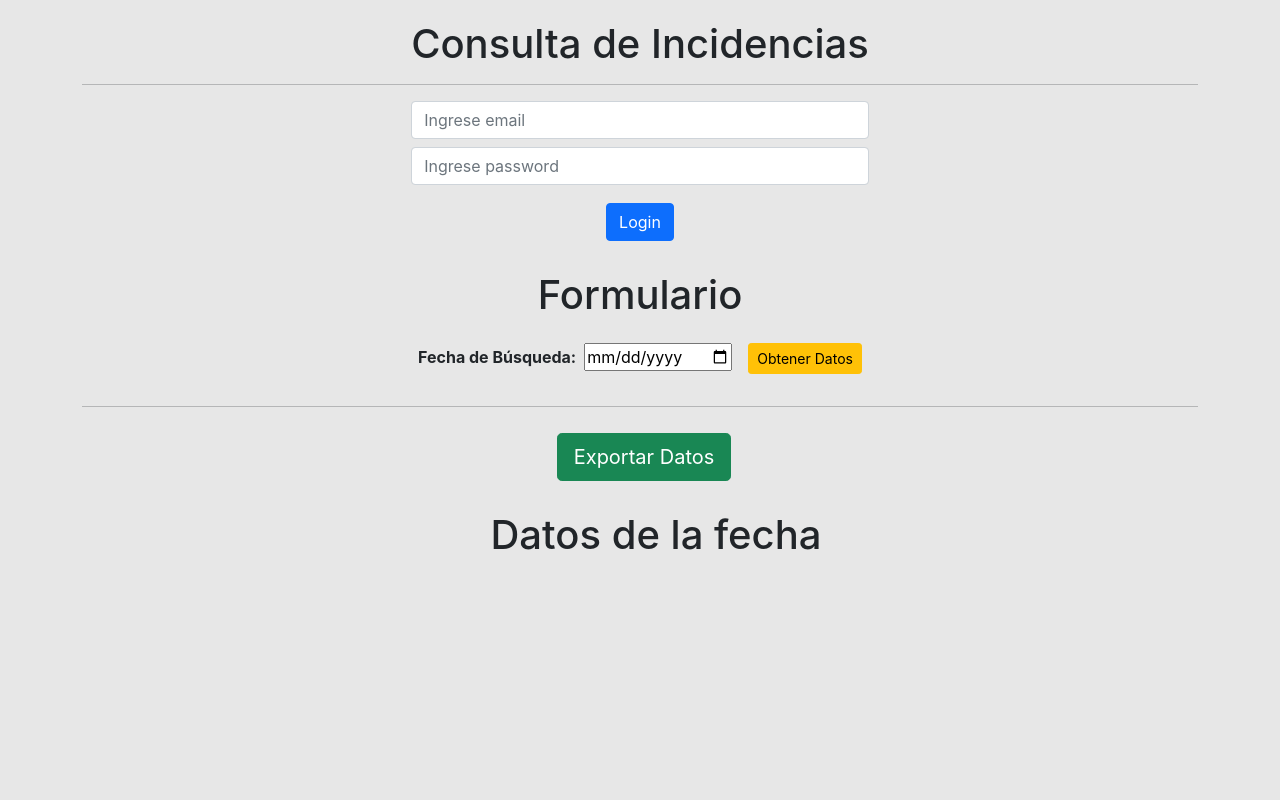
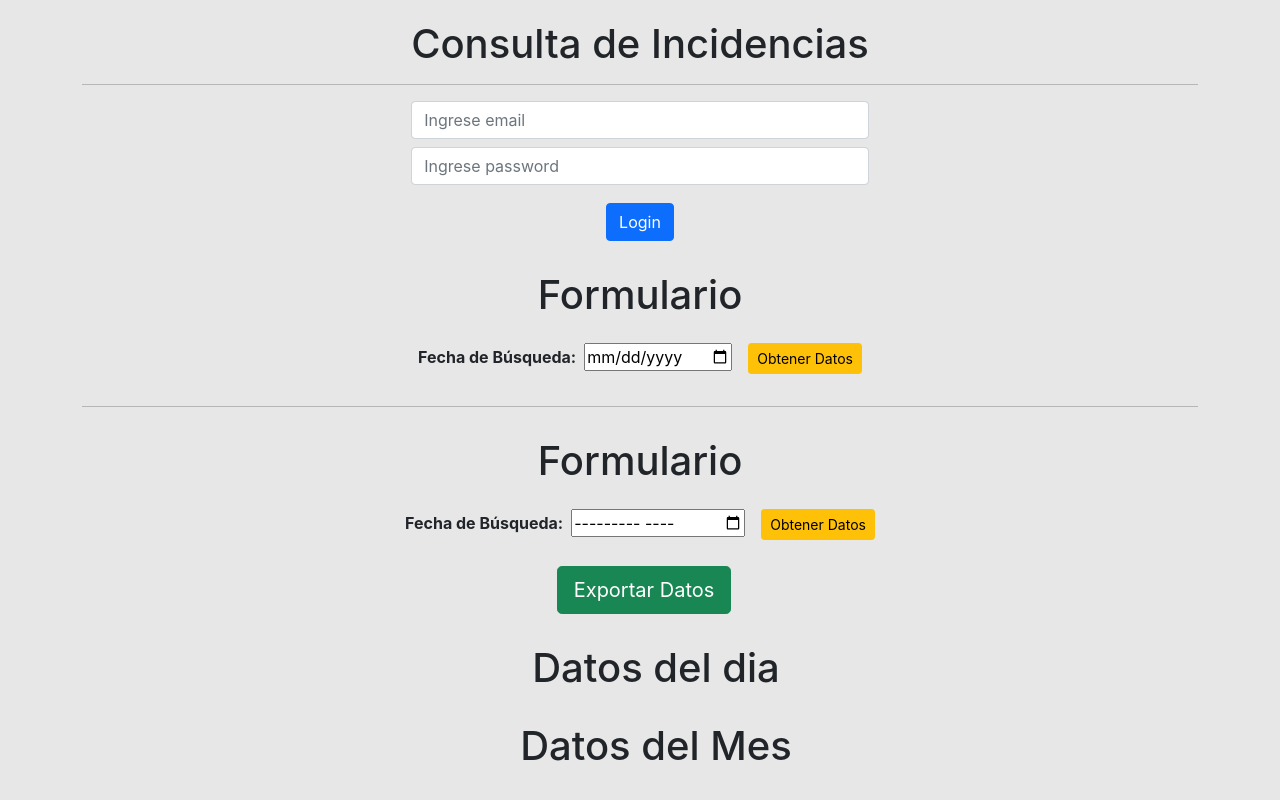
Before and after one commit to luisgl97/api-incidentes, a React (Create React App) app: page / in a window 1280 px wide. Built offline with nearby package versions, Linux system fonts and the light colour scheme.

Commit message:
incidentes por mes

```diff
--- a/src/App.js
+++ b/src/App.js
@@ -1,15 +1,18 @@
-import { useState} from "react";
+import { useState } from "react";
 import {ExportarDatos} from "./components/ExportarDatos";
 import { Formulario } from "./components/Formulario";
+import { FormularioMes } from "./components/FormularioMes";
 import { Login } from "./components/Login";
+import { MostrarDatosMes } from "./components/MostrarDatosMes";
 
 function App() {
 
   const [token, setToken] = useState();
 
   const [incidencia, setIncidencia] = useState([]);
-  const [arrayObjeto, setArrayObjeto] = useState([]);
+  const [incidenciaMes, setIncidenciaMes] = useState([]);
   const [fecha, setFecha] = useState({});
+  const [fechaMes, setFechaMes] = useState();
 
   return (
     <div className="container ">
@@ -17,9 +20,11 @@ function App() {
       <h1>Consulta de Incidencias</h1>
       <hr />
       <Login setToken={setToken}/>
-      <Formulario token={token} setFecha={setFecha} setIncidencia={setIncidencia} setArrayObjeto={setArrayObjeto}/>
+      <Formulario token={token} setFecha={setFecha} setIncidencia={setIncidencia}/>
       <hr />
-      <ExportarDatos fecha={fecha} incidencia={incidencia} arrayObjeto={arrayObjeto}/>
+      <FormularioMes token={token} setFechaMes={setFechaMes} setIncidenciaMes={setIncidenciaMes}/>
+      <ExportarDatos fecha={fecha} incidencia={incidencia}/>
+      <MostrarDatosMes fechaMes={fechaMes} incidenciaMes={incidenciaMes}/>
       </div>
 
     </div>
--- a/src/components/ExportarDatos.js
+++ b/src/components/ExportarDatos.js
@@ -1,7 +1,7 @@
 import React from 'react'
 
 export const ExportarDatos = (props) => {
-    const {fecha, incidencia, arrayObjeto} = props;
+    const {fecha, incidencia} = props;
 
 
   const mandarDatosExcel = async () => {
@@ -15,11 +15,10 @@ export const ExportarDatos = (props) => {
         headers:{
           "Content-Type": "application/json",
         },
-        body: JSON.stringify(arrayObjeto)
+        body: JSON.stringify(incidencia)
       })
       console.log(res);
       console.log("Mandar datos excel");
-      console.log(arrayObjeto)
     } catch (error) {
       console.log(error);
     }
@@ -30,8 +29,8 @@ export const ExportarDatos = (props) => {
         Exportar Datos
       </button>
       <ul>
-        <h1 id="titulo_tabla">Datos de la fecha {fecha.fecha}</h1>
-        {incidencia.data?.map((item) => (
+        <h1 id="titulo_tabla">Datos del dia {fecha.fecha}</h1>
+        {incidencia?.map((item) => (
           <li key={item.inc_id} style={{'listStyle':'none'}}>
             {item.uni_nombre} - {item.tip_nombre}
           </li>
--- a/src/components/Formulario.js
+++ b/src/components/Formulario.js
@@ -3,7 +3,7 @@ import { useForm } from "react-hook-form";
 
 export const Formulario = (props) => {
 
-  const {token, setFecha, setIncidencia, setArrayObjeto} = props;
+  const {token, setFecha, setIncidencia} = props;
   const {
     register,
     handleSubmit,
@@ -33,9 +33,8 @@ export const Formulario = (props) => {
         }
       );
       const incidencias = await datos.json();
-      setIncidencia(incidencias);
       const {data} = incidencias;
-      setArrayObjeto(data);
+      setIncidencia(data);
 
     } catch (error) {
       console.log(error);
--- /dev/null
+++ b/src/components/FormularioMes.js
@@ -0,0 +1,88 @@
+import React from "react";
+import { useForm } from "react-hook-form";
+
+export const FormularioMes = (props) => {
+  const { token, setFechaMes,setIncidenciaMes} = props;
+  const {
+    register,
+    handleSubmit,
+    formState: { errors },
+  } = useForm();
+
+  const onSubmit = (fechaMes,e) => {
+    e.preventDefault()
+    console.log(fechaMes.fecha);
+    let mesAnio = fechaMes.fecha;
+    let arr = mesAnio.split('-');
+    let [obtenerAnio, obtenerMes] = arr;
+    let diasMes = new Date(obtenerAnio, obtenerMes,0).getDate();
+    setFechaMes(mesAnio);
+    console.log(arr);
+    console.log(obtenerAnio);
+    console.log(obtenerMes);
+    console.log(diasMes);
+
+    let objetoFecha = {
+        fecha: ""
+    };
+
+    for (let dia = 1; dia<=diasMes; dia++){
+        let fM = `${fechaMes.fecha}-${dia}`;
+        // console.log(fM);
+        objetoFecha['fecha']=fM;
+        console.log(objetoFecha);
+        obtenerDatos(objetoFecha);
+    }
+  };
+
+  const obtenerDatos = async (fecha) => {
+    console.log("obtener datos");
+    try {
+
+
+        const datos = await fetch(
+          "http://ogit.imp.gob.pe/impapi/sel_seguridad_incidente",
+          {
+            method: "POST",
+            headers: {
+              "Content-Type": "application/json",
+              "x-access-token": token,
+            },
+            body: JSON.stringify(fecha),
+          }
+        );
+        const incidenciasMes = await datos.json();
+        const {data} = incidenciasMes;
+        setIncidenciaMes(incidenciaMes => [...incidenciaMes, data]);
+      } catch (error) {
+        console.log(error);
+      }
+  };
+
+  return (
+    <div>
+      <h1 id="titulo_form">Formulario</h1>
+      <form onSubmit={handleSubmit(onSubmit)}>
+
+        <label className="me-2"><b>Fecha de Búsqueda: </b></label>
+        <input
+          type="month"
+          name="fecha"
+
+          {...register("fecha", {
+            required: {
+              value: true,
+              message: "Seleccionar la Fecha",
+            },
+          })}
+        />
+        {errors.fecha && (
+          <span className="text-danger text-small d-block">
+            {errors.fecha.message}
+          </span>
+        )}
+        <button className="btn btn-block btn-warning btn-sm mt-3 ms-3 mb-3" >Obtener Datos</button>
+      </form>
+    </div>
+  );
+};
--- a/src/components/Login.js
+++ b/src/components/Login.js
@@ -25,7 +25,7 @@ export const Login = (props) => {
         body: JSON.stringify(data),
       });
       const token = await res.json();
-      console.log(token.status);
+      // console.log(token.status);
       setToken(token.sesion.token);
     } catch (error) {
       console.log(error);
--- /dev/null
+++ b/src/components/MostrarDatosMes.js
@@ -0,0 +1,19 @@
+import React from "react";
+
+export const MostrarDatosMes = (props) => {
+  const { fechaMes, incidenciaMes } = props;
+  return (
+    <div>
+      <ul>
+        <h1 id="titulo_tabla">Datos del Mes {fechaMes}</h1>
+        {incidenciaMes?.map((i) =>
+          i.map((item) => (
+            <li key={item.inc_id} style={{ listStyle: "none" }}>
+              {item.uni_nombre} - {item.tip_nombre}
+            </li>
+          ))
+        )}
+      </ul>
+    </div>
+  );
+};
```
